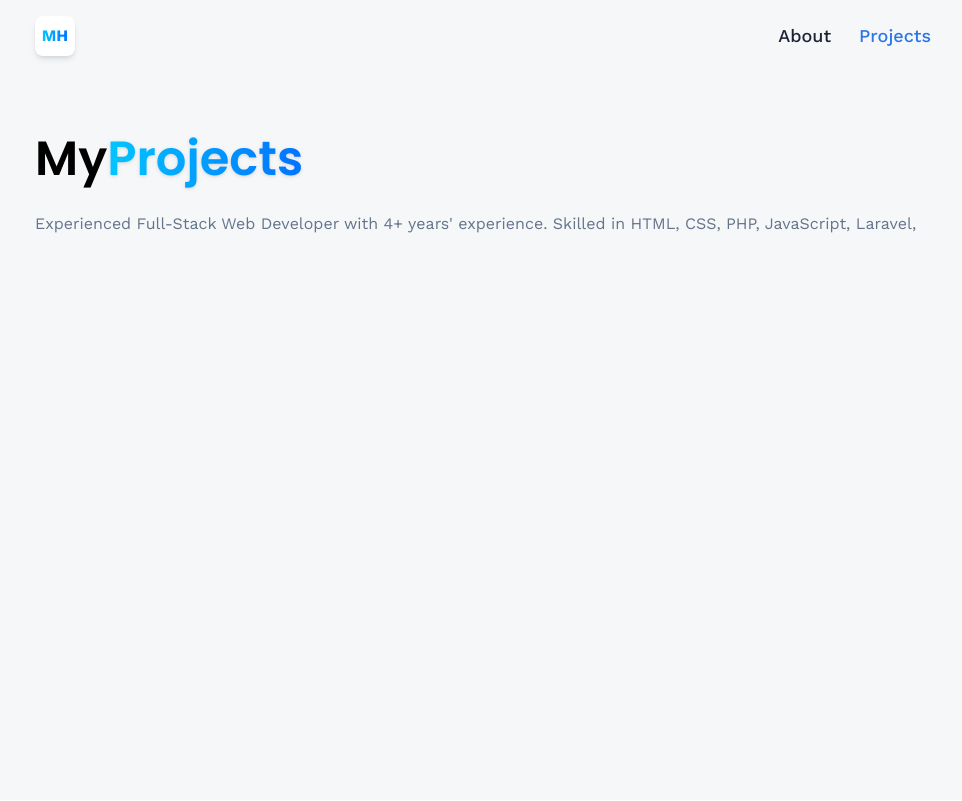
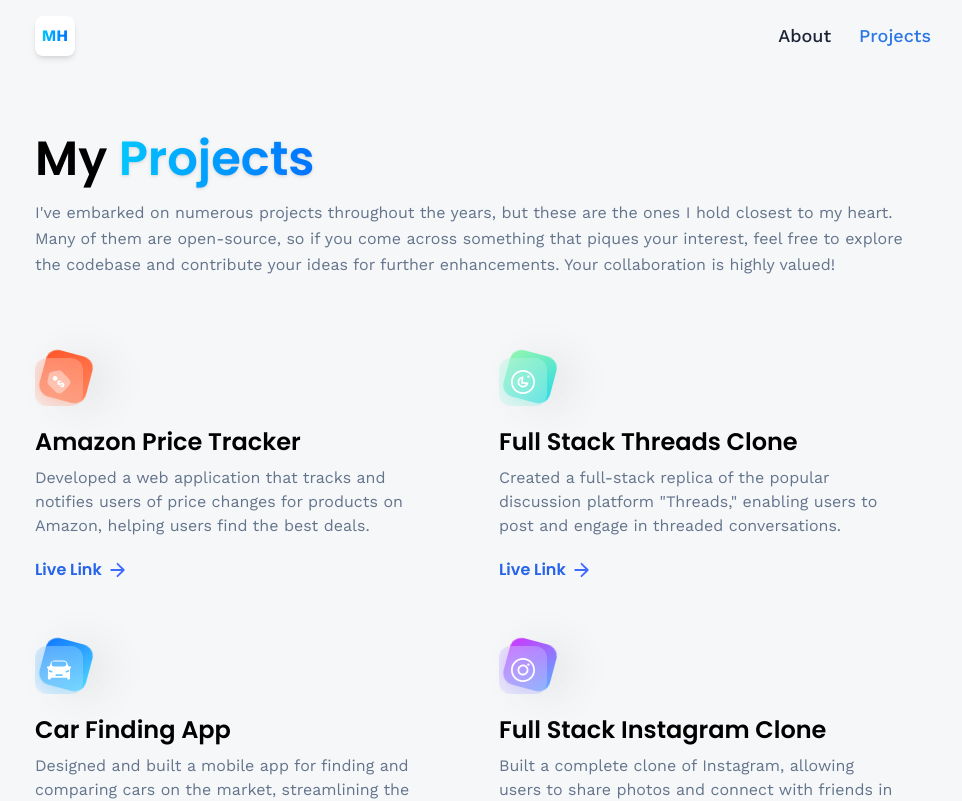
Before and after one commit to MohamadElhadidy/portfolio-2, a React (Vite) app: page /projects in a window 1280 px wide. Shown: the top 801 px of the page, without its empty margins (157-1119 px from the left). Built offline with nearby package versions, Linux system fonts and the light colour scheme.

Commit message:
project page done

```diff
--- a/src/App.jsx
+++ b/src/App.jsx
@@ -4,7 +4,7 @@
 import { Home, About, Projects, Contact } from './Pages/index'
 const App = () => {
   return (
-    <main className="bg-slate-300/20 h-[100vh]">
+    <main className="bg-slate-300/20 h-full">
       <Router>
         <Navbar/>
         <Routes>
--- a/src/Pages/Contact.jsx
+++ b/src/Pages/Contact.jsx
@@ -56,7 +56,7 @@
 
 
   return (
-    <section className="relative flex lg:flex-row flex-col max-container">
+    <section className="relative flex lg:flex-row flex-col max-container h-[100vh]">
       {alert.show && <Alert {...alert}/>}
       <div className='flex-1 min-w-[50%] flex flex-col'>
         <h1 className='head-text'>Get in Touch</h1>
--- a/src/Pages/Home.jsx
+++ b/src/Pages/Home.jsx
@@ -1,15 +1,31 @@
 import { Canvas } from '@react-three/fiber'
-import React, { Suspense, useState } from 'react'
+import React, { Suspense, useState, useEffect, useRef } from 'react'
 import Loader from '../components/Loader'
 import Island from '../models/Island'
 import Sky from '../models/Sky'
 import Bird from '../models/Bird'
 import Plane from '../models/Plane'
 import HomeInfo from '../components/HomeInfo'
+import sakura from '../assets/sakura.mp3'
+import { soundoff, soundon } from '../assets/icons'
 
 function Home() {
+  const audioRef = useRef(new Audio(sakura));
+  audioRef.current.volume = 0.4;
+  audioRef.current.loop = true;
+
   const [isRotating, setIsRotating] = useState(false)
   const [currentStage, setCurrentStage] = useState(null)
+  const [isPlayingMusic, setIsPlayingMusic] = useState(false)
+
+  useEffect(() => {
+    if (isPlayingMusic) {
+      audioRef.current.play();
+    }
+    return () => {
+      audioRef.current.pause();
+    }
+  }, [isPlayingMusic])
 
   const adjustIslandForScreenSize = () => {
     let screenScale = null;
@@ -73,6 +89,14 @@
           />
         </Suspense>
       </Canvas>
+
+      <div className='absolute bottom-2 left-2 '>
+        <img src={!isPlayingMusic ? soundoff : soundon}
+          alt='sound'
+          className='w-10 h-10 cursor-pointer object-contain'
+          onClick={() => setIsPlayingMusic(!isPlayingMusic)}
+        />
+      </div>
     </section>
   )
 }
--- a/src/Pages/Projects.jsx
+++ b/src/Pages/Projects.jsx
@@ -1,17 +1,71 @@
-import React from 'react'
+import { Link } from "react-router-dom";
 
-function Projects() {
+import  CTA  from "../components/CTA";
+import { projects } from "../constants/index";
+import { arrow } from "../assets/icons";
+
+const Projects = () => {
   return (
     <section className='max-container'>
-      <h1 className='head-text'>My<span className='blue-gradient_text font-semibold drop-shadow'>Projects</span></h1>
-      <div className='mt-5 flex felx-col gap-3 text-slate-500'>
-        <p>Experienced Full-Stack Web Developer with 4+ years' experience. Skilled in HTML, CSS, PHP, JavaScript, Laravel,
-        </p>
+      <h1 className='head-text'>
+        My{" "}
+        <span className='blue-gradient_text drop-shadow font-semibold'>
+          Projects
+        </span>
+      </h1>
+
+      <p className='text-slate-500 mt-2 leading-relaxed'>
+        I've embarked on numerous projects throughout the years, but these are
+        the ones I hold closest to my heart. Many of them are open-source, so if
+        you come across something that piques your interest, feel free to
+        explore the codebase and contribute your ideas for further enhancements.
+        Your collaboration is highly valued!
+      </p>
+
+      <div className='flex flex-wrap my-20 gap-16'>
+        {projects.map((project) => (
+          <div className='lg:w-[400px] w-full' key={project.name}>
+            <div className='block-container w-12 h-12'>
+              <div className={`btn-back rounded-xl ${project.theme}`} />
+              <div className='btn-front rounded-xl flex justify-center items-center'>
+                <img
+                  src={project.iconUrl}
+                  alt='threads'
+                  className='w-1/2 h-1/2 object-contain'
+                />
+              </div>
+            </div>
+
+            <div className='mt-5 flex flex-col'>
+              <h4 className='text-2xl font-poppins font-semibold'>
+                {project.name}
+              </h4>
+              <p className='mt-2 text-slate-500'>{project.description}</p>
+              <div className='mt-5 flex items-center gap-2 font-poppins'>
+                <Link
+                  to={project.link}
+                  target='_blank'
+                  rel='noopener noreferrer'
+                  className='font-semibold text-blue-600'
+                >
+                  Live Link
+                </Link>
+                <img
+                  src={arrow}
+                  alt='arrow'
+                  className='w-4 h-4 object-contain'
+                />
+              </div>
+            </div>
+          </div>
+        ))}
       </div>
 
+      <hr className='border-slate-200' />
 
-      </section>
-  )
-}
+      <CTA />
+    </section>
+  );
+};
 
-export default Projects
+export default Projects;
```
